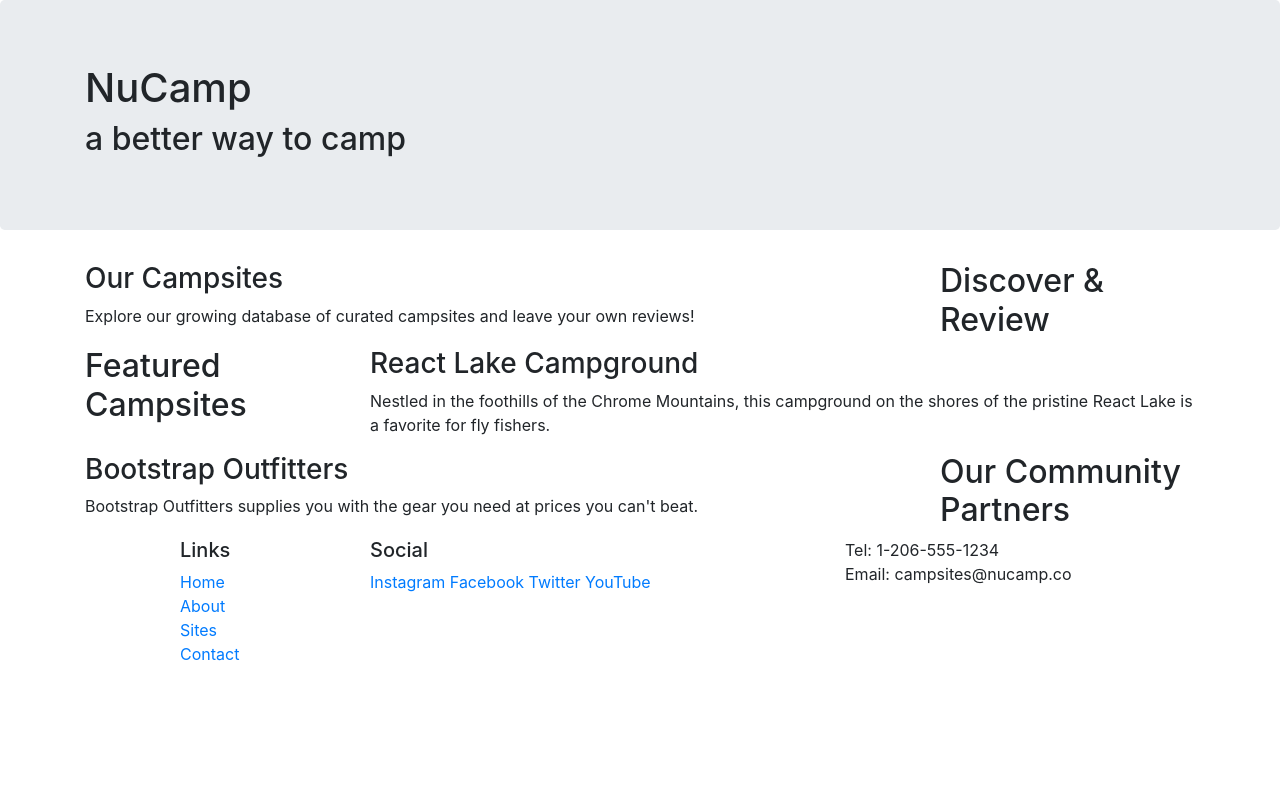
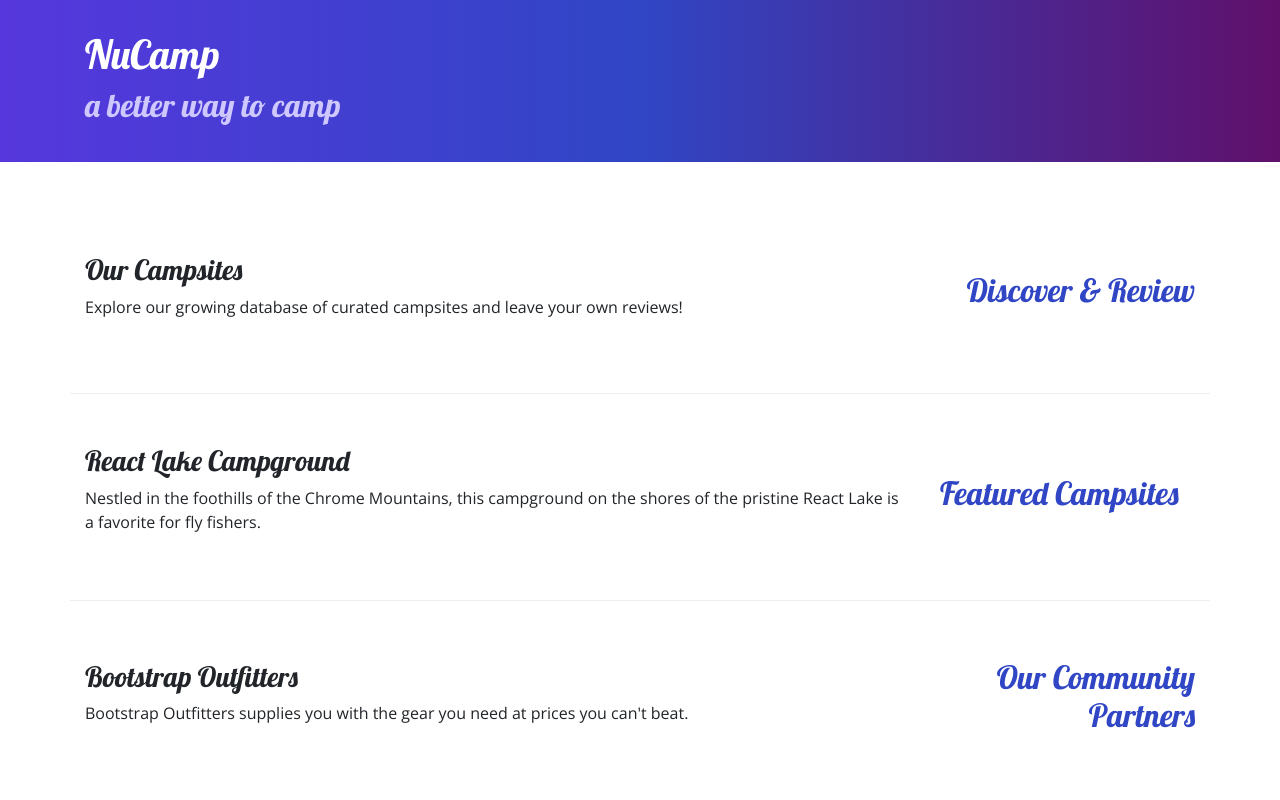
Before and after one commit to med-lok/nucampsite, a website: page index.html in a window 1280 px wide. Shown: the top 800 px of the page. Drawn offline with nearby package versions, Linux system fonts and the light colour scheme.

Commit message:
Adding Custom Styles

```diff
--- /dev/null
+++ b/css/styles.css
@@ -0,0 +1,32 @@
+body {
+    font-family: "Open Sans", sans-serif;
+}
+
+h1, h2, h3 {
+    font-family: "Lobster", cursive;
+}
+
+h2 {
+    color: #3046C5;
+}
+
+header h2 {
+    color: #CEC8FF;
+}
+
+footer {
+    background-image: linear-gradient(#CEC8FF, white);
+    padding: 20px 0;
+}
+
+.jumbotron {
+    padding: 30px;
+    background-image: linear-gradient(to right, #5637DD, #3046C5, #60106B);
+    color: white;
+}
+
+.row-content {
+    padding: 50px 0;
+    border-bottom: 1px ridge;
+    min-height: 200px;
+}
--- a/index.html
+++ b/index.html
@@ -9,11 +9,14 @@
     <!-- Bootstrap CSS -->
     <link rel="stylesheet" href="node_modules/bootstrap/dist/css/bootstrap.min.css" />
 
+    <!-- Additional CSS must be placed after Bootstrap CSS -->
+    <link rel="stylesheet" href="https://fonts.googleapis.com/css?family=Lobster|Open+Sans" />
+    <link rel="stylesheet" href="css/styles.css" />
     <title>NuCamp: A Better Way To Camp</title>
 </head>
 
 <body>
-    <header class="jumbotron">
+    <header class="jumbotron jumbotron-fluid">
         <div class="container">
             <div class="row">
                 <div class="col">
@@ -25,9 +28,9 @@
     </header>
 
     <div class="container">
-        <div class="row">
+        <div class="row row-content align-items-center">
             <div class="col-sm-4 order-sm-last col-md-3">
-                <h2>Discover & Review</h2>
+                <h2 class="text-sm-right">Discover & Review</h2>
             </div>
             <div class="col">
                 <h3>Our Campsites</h3>
@@ -35,8 +38,8 @@
             </div>
         </div>
 
-        <div class="row">
-            <div class="col-sm-4 col-md-3">
+        <div class="row row-content align-items-center">
+            <div class="col-sm-4 order-sm-last col-md-3">
                 <h2>Featured Campsites</h2>
             </div>
             <div class="col">
@@ -45,9 +48,9 @@
    			</div>
         </div>
 
-        <div class="row">
+        <div class="row row-content align-items-center">
             <div class="col-sm-4 order-sm-last col-md-3">
-                <h2>Our Community Partners</h2>
+                <h2 class="text-sm-right">Our Community Partners</h2>
             </div>
             <div class="col">
                 <h3>Bootstrap Outfitters</h3>
@@ -68,14 +71,14 @@
                         <li><a href="#">Contact</a></li>
                     </ul>
                 </div>
-                <div class="col-6 col-sm-5">
+                <div class="col-6 col-sm-5 text-center">
                 	<h5>Social</h5>
                     <a href="http://instagram.com/">Instagram</a>
                     <a href="http://facebook.com/">Facebook</a>
                     <a href="http://twitter.com/">Twitter</a>
                     <a href="http://youtube.com/">YouTube</a>
                 </div>
-                <div class="col-sm-4">
+                <div class="col-sm-4 text-center">
                     Tel: 1-206-555-1234<br />
                     Email: campsites@nucamp.co
                 </div>
```
